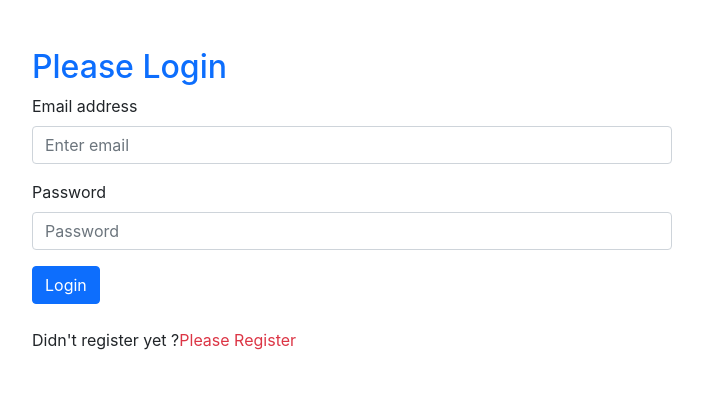
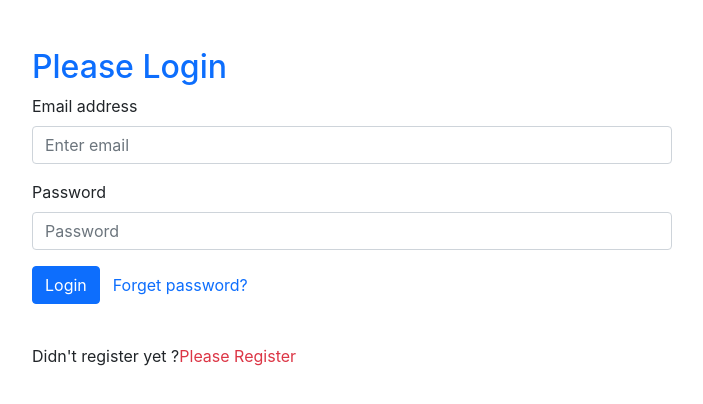
Before and after one commit to mehedialmamun21/warehouse-management-client, a React (Create React App) app: page /login in a window 1280 px wide. Shown: the top 404 px of the page, without its empty margins (288-991 px from the left). Built offline with nearby package versions, Linux system fonts and the light colour scheme.

Commit message:
password reset functionality added

```diff
--- a/src/components/Login/Login.js
+++ b/src/components/Login/Login.js
@@ -1,4 +1,4 @@
-import { getAuth, signInWithEmailAndPassword } from "firebase/auth";
+import { getAuth, signInWithEmailAndPassword, sendPasswordResetEmail } from "firebase/auth";
 import React, { useState } from 'react';
 import { Button, Form } from 'react-bootstrap';
 import { Link, useNavigate } from 'react-router-dom';
@@ -16,6 +16,8 @@ const Login = () => {
     const [email,setEmail] = useState('');
 
     const [password,setPassword] = useState('');
+
+    const [reset, setReset] = useState('');
 
     const handleEmailBlur = event => {
         setEmail(event.target.value);
@@ -68,6 +70,14 @@ const Login = () => {
         event.preventDefault();
     }
 
+    const handlePasswordReset = () => {
+        sendPasswordResetEmail(auth, email)
+        .then(() => {
+            setReset('Password reset email sent');
+            console.log('Password reset email sent');
+        })
+    }
+
     return (
         <div>
             <div className="registration w-50 mx-auto mt-5">
@@ -90,7 +100,9 @@ const Login = () => {
                     <Button variant="primary" type="submit">
                         Login
                     </Button>
+                    <Button onClick={handlePasswordReset} className='text-decoration-none' variant="link">Forget password?</Button>
                     <br /> <br />
+                    <p className="text-success">{reset}</p>
                     <p>
                         Didn't register yet ?
                         <Link
--- a/src/components/Register/Register.js
+++ b/src/components/Register/Register.js
@@ -62,9 +62,7 @@ const Register = () => {
             const user = result.user;
             console.log(user);
             verifyEmail();
-
-            setSuccess("email verification sent")
-
+            setSuccess("email verification sent, please verify :")
         })
         .catch(error => {
             setSuccess('');
@@ -104,6 +102,7 @@ const Register = () => {
                     <Button variant="primary" type="submit">
                         Register
                     </Button>
+
                     <br />
                     <p className='text-success'>{success}</p>
                     <br />
```
